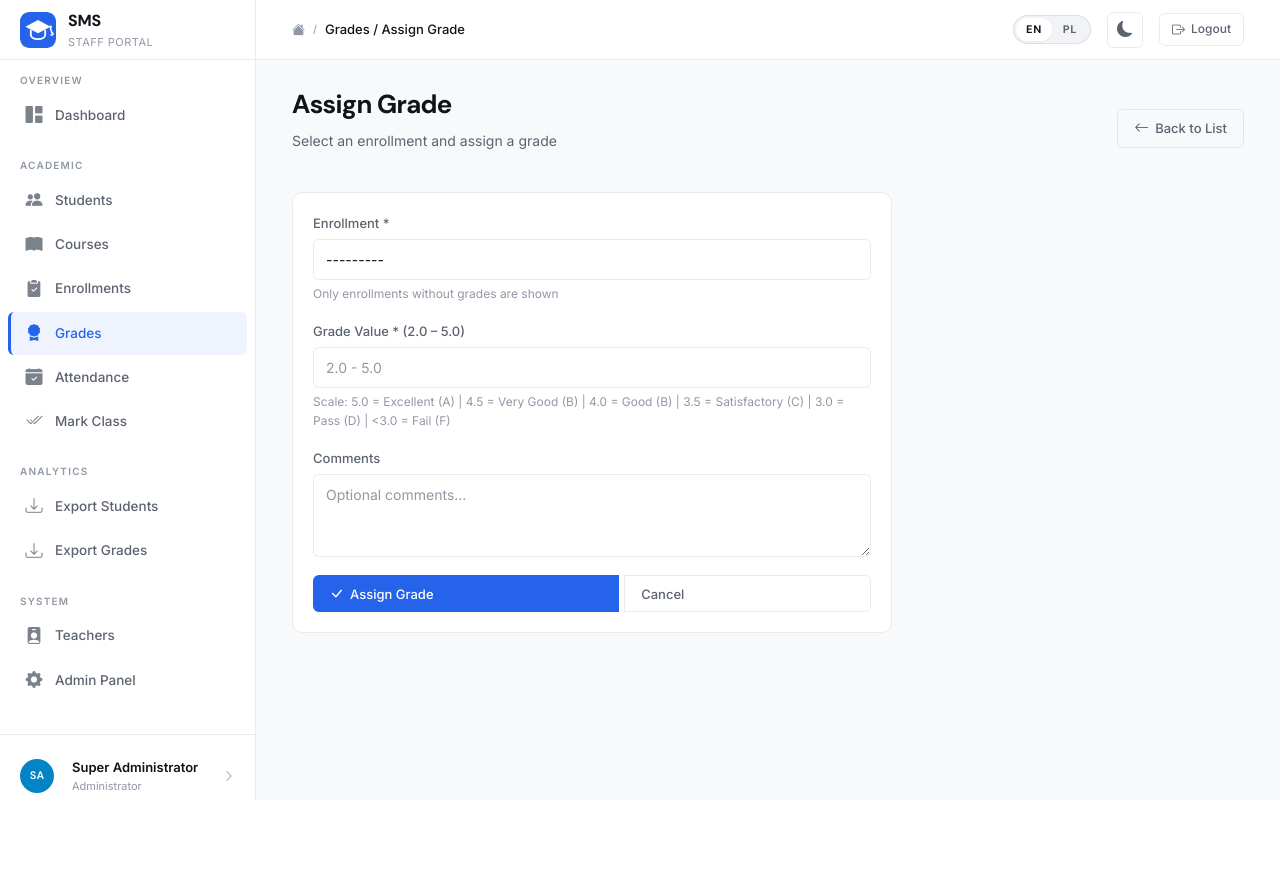
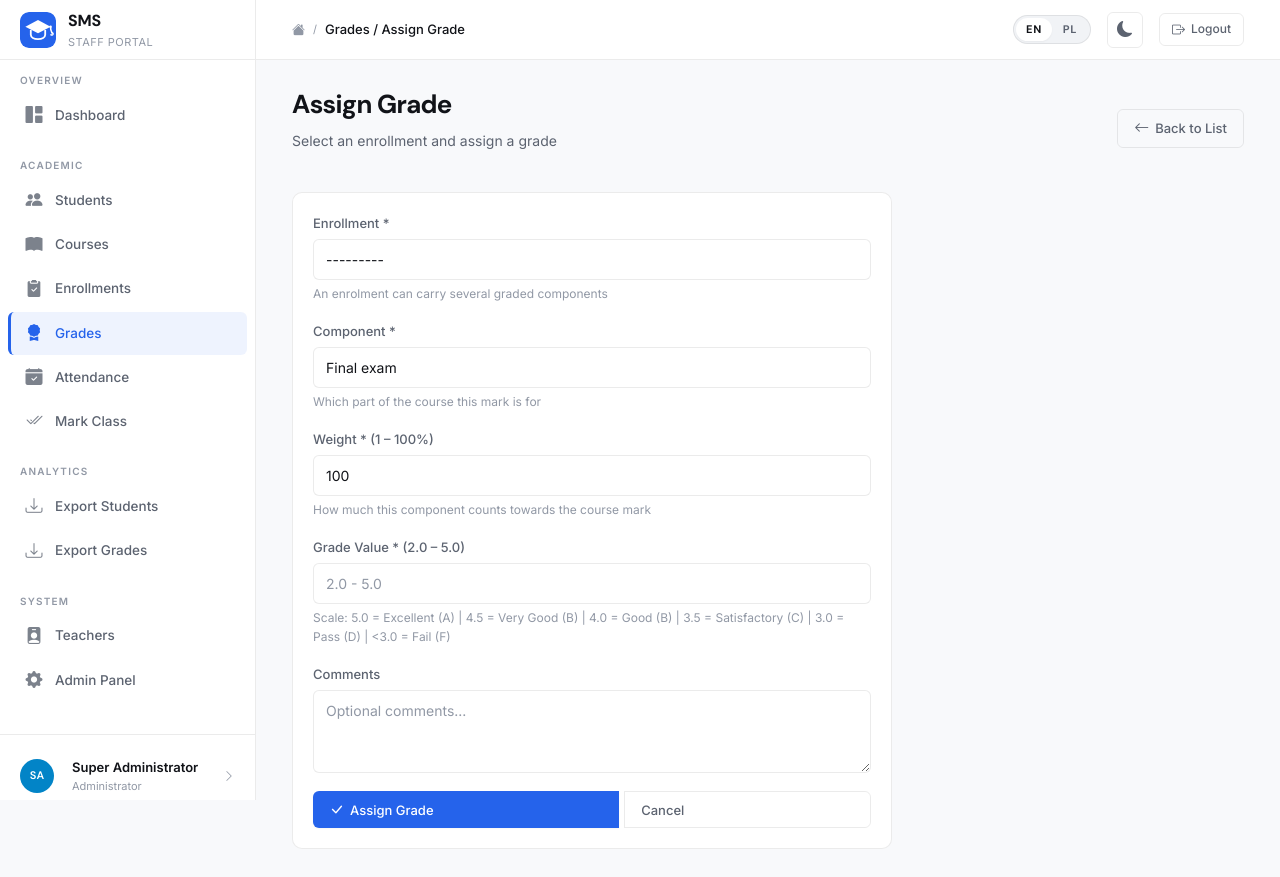
Before and after one commit to maksym671/Diploma-Project-SMS-Management-System, a Django app: page /grades/add/ in a window 1280 px wide. Before the commit the page ends 800 px from the top, so only its background shows below. Run offline with Django 5.2, Linux system fonts and the light colour scheme; a user stored in the database is signed in; data comes from the database, SQL or seed files in the repository; some libraries are stand-ins or nearby versions.

Commit message:
Make form validation visible again, and let teachers assign grades

```diff
--- a/core/views.py
+++ b/core/views.py
@@ -50,6 +50,18 @@ def visible_courses(user):
     return Course.objects.all()
 
 
+def render_form(request, template, context):
+    """Re-render a form page after a failed submission.
+
+    Turbo discards a 200 response to a form submission — "Form responses must
+    redirect to another location" — so an invalid form sent back with 200
+    leaves the visitor staring at an unchanged page with no error on it.
+    422 is the status Turbo renders, and it is the honest one for input that
+    was well-formed but did not validate.
+    """
+    status = 422 if request.method == 'POST' else 200
+    return render(request, template, context, status=status)
+
 # ─── Authentication ─────────────────────────────────────────────────
 
 def login_view(request):
@@ -72,7 +84,7 @@ def login_view(request):
     else:
         form = LoginForm()
 
-    return render(request, 'auth/login.html', {'form': form})
+    return render_form(request, 'auth/login.html', {'form': form})
 
 
 @require_POST
@@ -307,7 +319,7 @@ def student_create(request):
     else:
         form = StudentForm()
 
-    return render(request, 'students/form.html', {'form': form, 'title': _('Add New Student')})
+    return render_form(request, 'students/form.html', {'form': form, 'title': _('Add New Student')})
 
 
 @login_required
@@ -327,7 +339,7 @@ def student_update(request, pk):
     else:
         form = StudentForm(instance=student)
 
-    return render(request, 'students/form.html', {'form': form, 'title': _('Edit Student'), 'student': student})
+    return render_form(request, 'students/form.html', {'form': form, 'title': _('Edit Student'), 'student': student})
 
 
 @login_required
@@ -401,7 +413,7 @@ def teacher_create(request):
     else:
         form = TeacherForm()
 
-    return render(request, 'teachers/form.html', {
+    return render_form(request, 'teachers/form.html', {
         'form': form,
         'title': _('Add Teacher'),
     })
@@ -426,7 +438,7 @@ def teacher_update(request, pk):
     else:
         form = TeacherForm(instance=teacher)
 
-    return render(request, 'teachers/form.html', {
+    return render_form(request, 'teachers/form.html', {
         'form': form,
         'title': _('Edit Teacher'),
         'teacher': teacher,
@@ -514,7 +526,7 @@ def course_create(request):
     else:
         form = CourseForm()
 
-    return render(request, 'courses/form.html', {'form': form, 'title': _('Add New Course')})
+    return render_form(request, 'courses/form.html', {'form': form, 'title': _('Add New Course')})
 
 
 @login_required
@@ -534,7 +546,7 @@ def course_update(request, pk):
     else:
         form = CourseForm(instance=course)
 
-    return render(request, 'courses/form.html', {'form': form, 'title': _('Edit Course'), 'course': course})
+    return render_form(request, 'courses/form.html', {'form': form, 'title': _('Edit Course'), 'course': course})
 
 
 @login_required
@@ -604,7 +616,7 @@ def enrollment_create(request):
     else:
         form = EnrollmentForm()
 
-    return render(request, 'enrollments/form.html', {'form': form, 'title': _('New Enrollment')})
+    return render_form(request, 'enrollments/form.html', {'form': form, 'title': _('New Enrollment')})
 
 
 @login_required
@@ -621,7 +633,7 @@ def enrollment_update(request, pk):
     else:
         form = EnrollmentForm(instance=enrollment)
 
-    return render(request, 'enrollments/form.html', {'form': form, 'title': _('Edit Enrollment'), 'enrollment': enrollment})
+    return render_form(request, 'enrollments/form.html', {'form': form, 'title': _('Edit Enrollment'), 'enrollment': enrollment})
 
 
 @login_required
@@ -686,7 +698,7 @@ def grade_create(request):
     else:
         form = GradeForm(user=request.user)
 
-    return render(request, 'grades/form.html', {'form': form, 'title': _('Assign Grade')})
+    return render_form(request, 'grades/form.html', {'form': form, 'title': _('Assign Grade')})
 
 
 @login_required
@@ -711,7 +723,7 @@ def grade_update(request, pk):
     else:
         form = GradeForm(instance=grade, user=request.user)
 
-    return render(request, 'grades/form.html', {'form': form, 'title': _('Edit Grade'), 'grade': grade})
+    return render_form(request, 'grades/form.html', {'form': form, 'title': _('Edit Grade'), 'grade': grade})
 
 
 @login_required
@@ -864,7 +876,7 @@ def attendance_create(request):
     else:
         form = AttendanceForm(user=request.user)
 
-    return render(request, 'attendance/form.html', {'form': form, 'title': _('Mark Attendance')})
+    return render_form(request, 'attendance/form.html', {'form': form, 'title': _('Mark Attendance')})
 
 
 @login_required
@@ -883,7 +895,7 @@ def attendance_update(request, pk):
             return redirect('attendance_list')
     else:
         form = AttendanceForm(instance=att, user=request.user)
-    return render(request, 'attendance/form.html', {'form': form, 'title': _('Edit Attendance'), 'att': att})
+    return render_form(request, 'attendance/form.html', {'form': form, 'title': _('Edit Attendance'), 'att': att})
 
 
 @login_required
--- a/scripts/live_smoke.py
+++ b/scripts/live_smoke.py
@@ -74,7 +74,9 @@ s = requests.Session()
 t = re.search(r'name="csrfmiddlewaretoken" value="([^"]+)"', s.get(f"{BASE}/login/", timeout=30).text).group(1)
 r = s.post(f"{BASE}/login/", data={"csrfmiddlewaretoken": t, "username": "prof.martinez", "password": "wrong-pass"},
            headers={"Referer": f"{BASE}/login/"}, timeout=30, allow_redirects=False)
-check("wrong password not authenticated", r.status_code == 200 and "sessionid" not in s.cookies)
+# 422, not 200: Turbo only renders a form's error page on a 4xx.
+check("wrong password not authenticated", r.status_code == 422 and "sessionid" not in s.cookies,
+      f"[{r.status_code}]")
 
 print("\n== CSRF protection (POST without token) ==")
 r = requests.post(f"{BASE}/login/", data={"username": "prof.martinez", "password": PW}, timeout=30)
--- a/templates/courses/form.html
+++ b/templates/courses/form.html
@@ -23,7 +23,11 @@
             {% if form.errors %}
             <div class="alert alert-danger mb-3">
                 <i class="bi bi-exclamation-triangle-fill"></i>
-                {% trans "Please correct the errors below." %}
+                {% if form.non_field_errors %}
+                    {{ form.non_field_errors.0 }}
+                {% else %}
+                    {% trans "Please correct the errors below." %}
+                {% endif %}
             </div>
             {% endif %}
 
--- a/templates/grades/form.html
+++ b/templates/grades/form.html
@@ -23,7 +23,11 @@
             {% if form.errors %}
             <div class="alert alert-danger mb-3">
                 <i class="bi bi-exclamation-triangle-fill"></i>
-                {% trans "Please correct the errors below." %}
+                {% if form.non_field_errors %}
+                    {{ form.non_field_errors.0 }}
+                {% else %}
+                    {% trans "Please correct the errors below." %}
+                {% endif %}
             </div>
             {% endif %}
 
@@ -33,7 +37,25 @@
                 {% if form.enrollment.errors %}
                 <div class="form-text text-rose">{{ form.enrollment.errors.0 }}</div>
                 {% endif %}
-                <div class="form-text">{% trans "Only enrollments without grades are shown" %}</div>
+                <div class="form-text">{% trans "An enrolment can carry several graded components" %}</div>
+            </div>
+
+            <div class="form-group">
+                <label class="form-label" for="id_kind">{% trans "Component" %} *</label>
+                {{ form.kind }}
+                {% if form.kind.errors %}
+                <div class="form-text text-rose">{{ form.kind.errors.0 }}</div>
+                {% endif %}
+                <div class="form-text">{% trans "Which part of the course this mark is for" %}</div>
+            </div>
+
+            <div class="form-group">
+                <label class="form-label" for="id_weight">{% trans "Weight" %} * (1 – 100%)</label>
+                {{ form.weight }}
+                {% if form.weight.errors %}
+                <div class="form-text text-rose">{{ form.weight.errors.0 }}</div>
+                {% endif %}
+                <div class="form-text">{% trans "How much this component counts towards the course mark" %}</div>
             </div>
 
             <div class="form-group">
--- a/templates/students/form.html
+++ b/templates/students/form.html
@@ -23,7 +23,11 @@
             {% if form.errors %}
             <div class="alert alert-danger mb-3">
                 <i class="bi bi-exclamation-triangle-fill"></i>
-                {% trans "Please correct the errors below." %}
+                {% if form.non_field_errors %}
+                    {{ form.non_field_errors.0 }}
+                {% else %}
+                    {% trans "Please correct the errors below." %}
+                {% endif %}
             </div>
             {% endif %}
 
--- a/templates/teachers/form.html
+++ b/templates/teachers/form.html
@@ -29,7 +29,11 @@
             {% if form.errors %}
             <div class="alert alert-danger mb-3">
                 <i class="bi bi-exclamation-triangle-fill"></i>
-                {% trans "Please correct the errors below." %}
+                {% if form.non_field_errors %}
+                    {{ form.non_field_errors.0 }}
+                {% else %}
+                    {% trans "Please correct the errors below." %}
+                {% endif %}
             </div>
             {% endif %}
 
```
Also changed, not shown: core/tests.py (+45 -5 lines), README.md.
